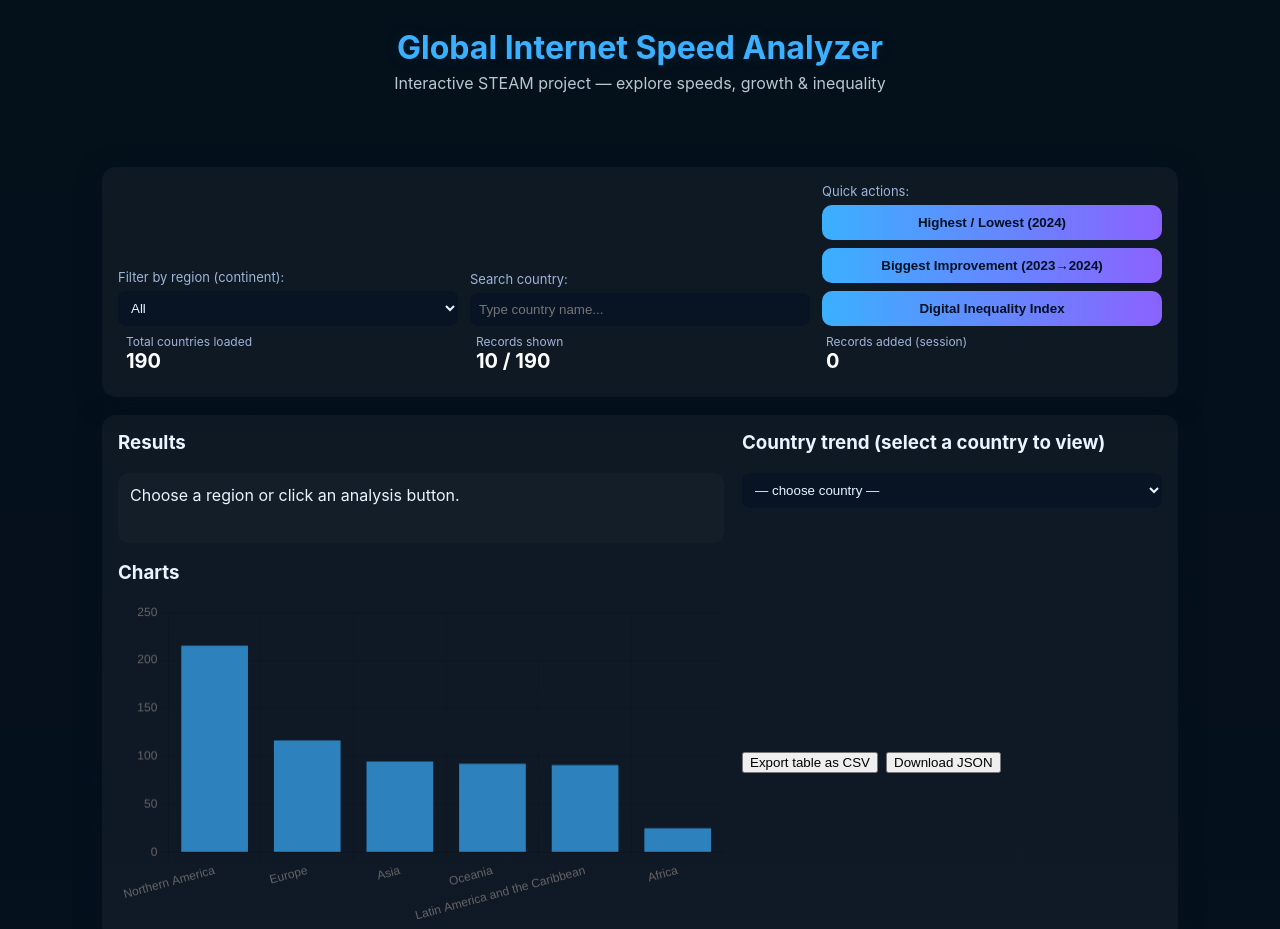
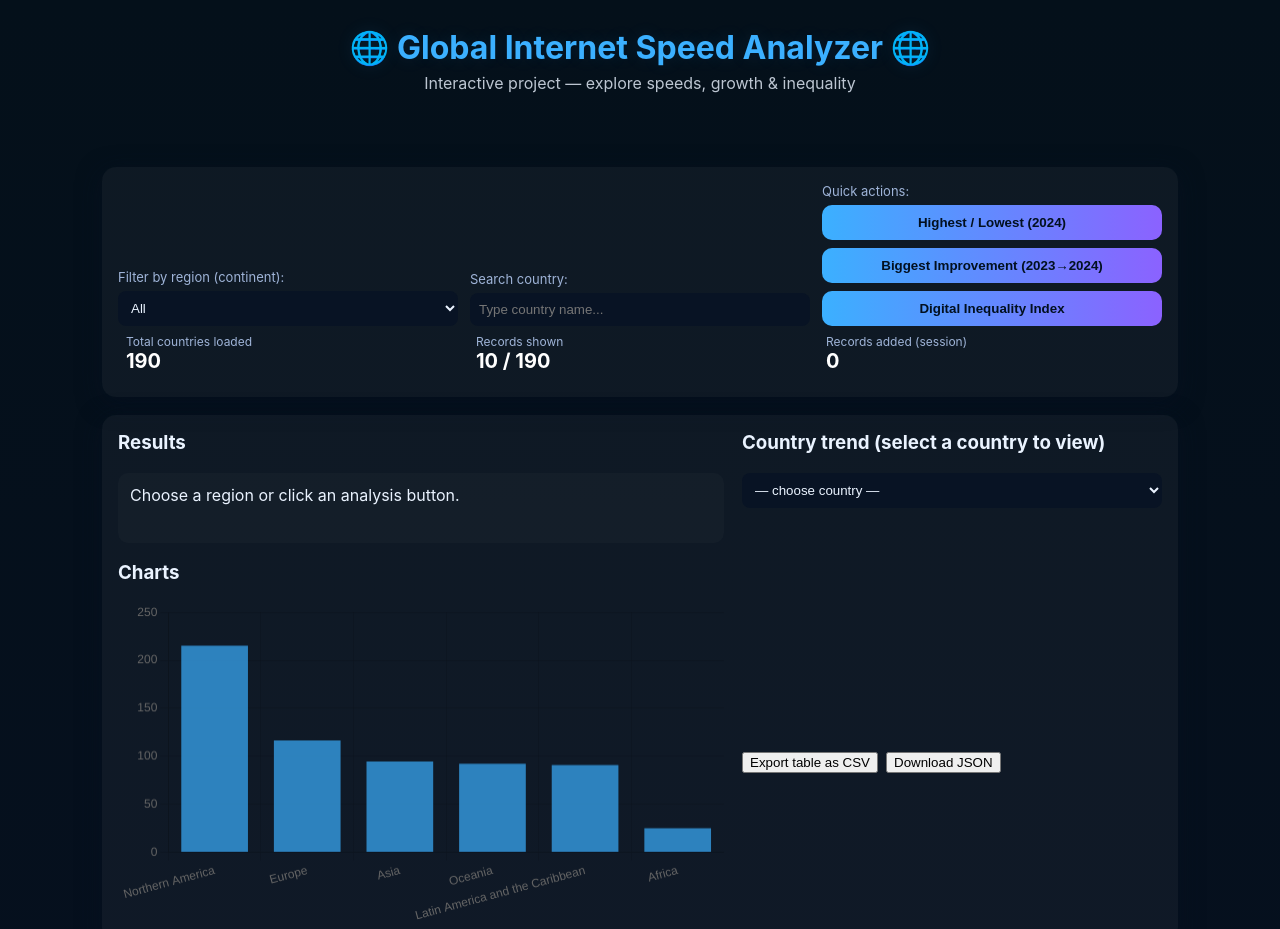
Before and after one commit to GinaStoeva/internet-speed-analysis, a plain HTML site: page index.html in a window 1280 px wide. Shown: the top 929 px of the page. Drawn offline with nearby package versions, Linux system fonts and the light colour scheme.

Commit message:
Update index.html

```diff
--- a/index.html
+++ b/index.html
@@ -3,7 +3,7 @@
 <head>
   <meta charset="utf-8" />
   <meta name="viewport" content="width=device-width,initial-scale=1" />
-  <title>Global Internet Speed Analyzer — Showcase</title>
+  <title>Internet Speed Analyzer</title>
 
   <!-- Chart.js & PapaParse -->
   <script src="https://cdn.jsdelivr.net/npm/chart.js"></script>
@@ -13,8 +13,8 @@
 </head>
 <body>
   <header class="topbar">
-    <h1>Global Internet Speed Analyzer</h1>
-    <p class="subtitle">Interactive STEAM project — explore speeds, growth & inequality</p>
+    <h1>🌐 Global Internet Speed Analyzer 🌐</h1>
+    <p class="subtitle">Interactive project — explore speeds, growth & inequality</p>
   </header>
 
   <main class="wrap">
```
